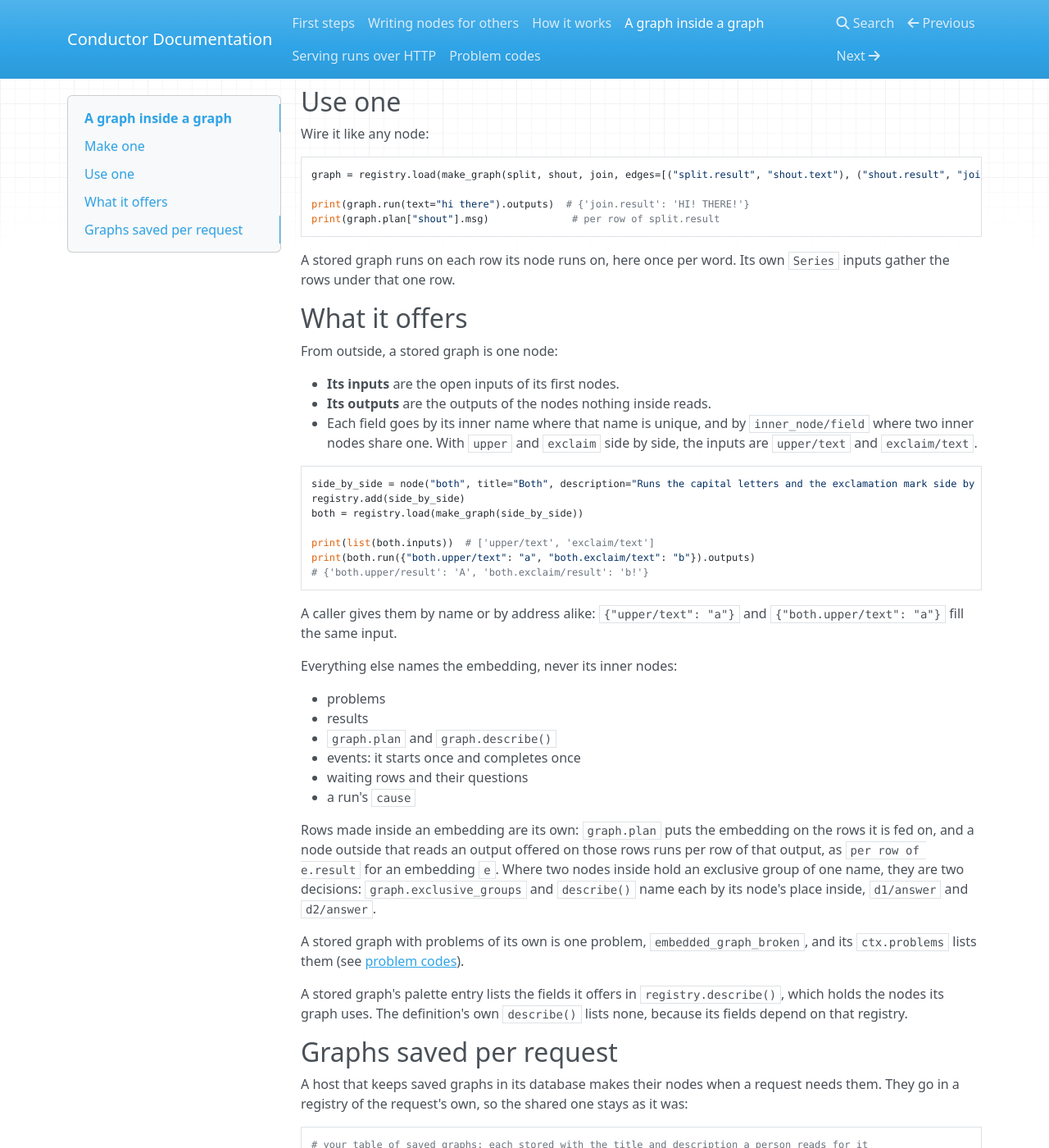
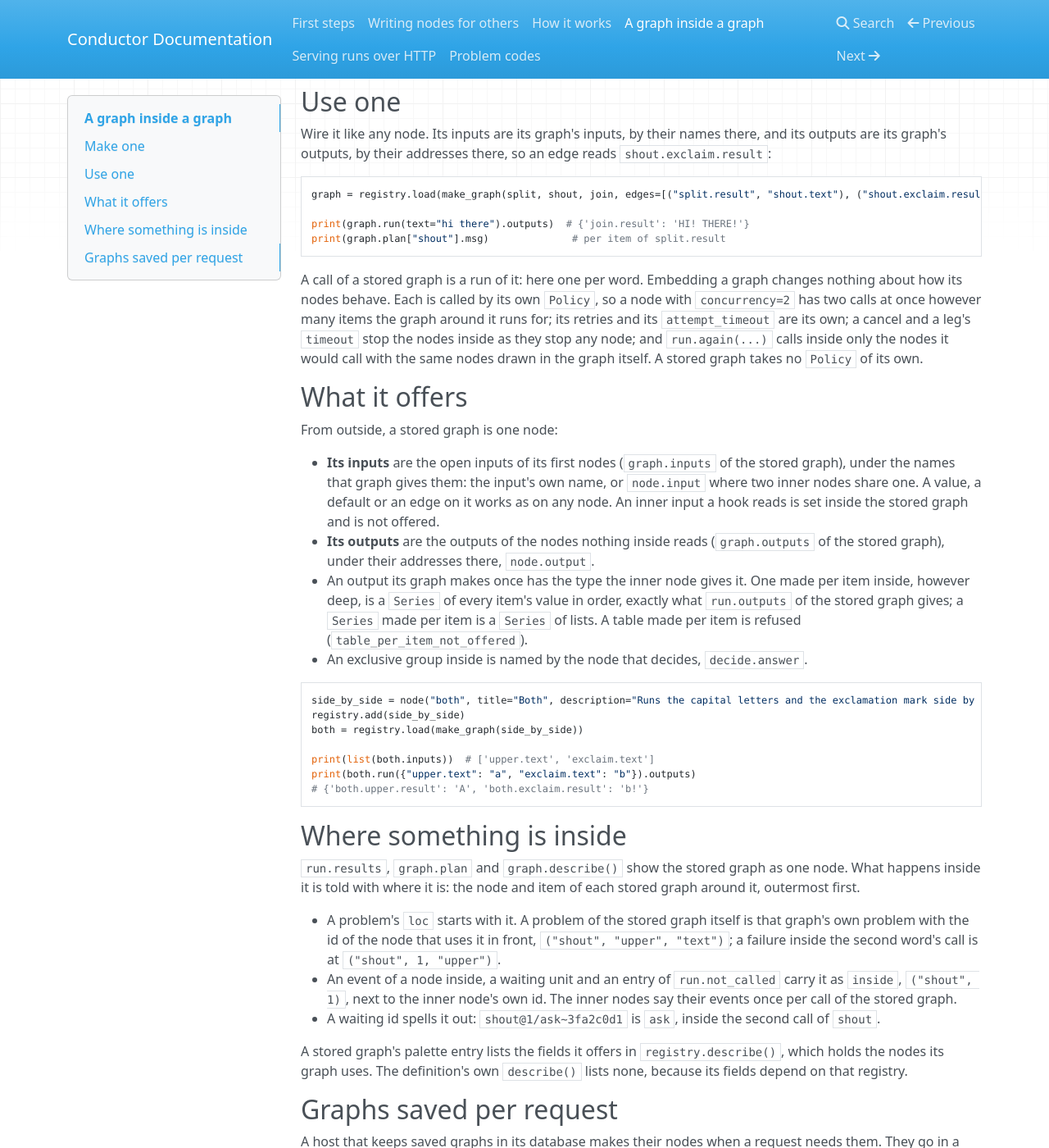
Before and after one commit to syv-ai/conductor, an MkDocs documentation site: the page built from docs/embedded-graphs.md, in a window 1280 px wide and 1400 px high, scrolled down 860 px. Shown: the whole window at 82% size. Built offline with MkDocs 1.6.1, drawn with Linux system fonts in a browser that asks for light colours; nearby versions of some CDN libraries.

Commit message:
docs: an embedded graph as a nested run: what it offers, how its nodes behave, and where something inside is, on the embedded-graphs page, in the reference, the design notes and the changelog

````diff
--- a/docs/embedded-graphs.md
+++ b/docs/embedded-graphs.md
@@ -43,56 +43,57 @@ version 1 keeps running version 1 until [`registry.upgrade`](writing-nodes.md#a-
 
 ## Use one
 
-Wire it like any node:
+Wire it like any node. Its inputs are its graph's inputs, by their names there, and its outputs are its graph's
+outputs, by their addresses there, so an edge reads `shout.exclaim.result`:
 
 ```python
-graph = registry.load(make_graph(split, shout, join, edges=[("split.result", "shout.text"), ("shout.result", "join.texts")]))
+graph = registry.load(make_graph(split, shout, join, edges=[("split.result", "shout.text"), ("shout.exclaim.result", "join.texts")]))
 
 print(graph.run(text="hi there").outputs)  # {'join.result': 'HI! THERE!'}
-print(graph.plan["shout"].msg)              # per row of split.result
+print(graph.plan["shout"].msg)              # per item of split.result
 ```
 
-A stored graph runs on each row its node runs on, here once per word. Its own `Series` inputs gather the rows under
-that one row.
+A call of a stored graph is a run of it: here one per word. Embedding a graph changes nothing about how its nodes
+behave. Each is called by its own `Policy`, so a node with `concurrency=2` has two calls at once however many items
+the graph around it runs for; its retries and its `attempt_timeout` are its own; a cancel and a leg's `timeout` stop
+the nodes inside as they stop any node; and `run.again(...)` calls inside only the nodes it would call with the same
+nodes drawn in the graph itself. A stored graph takes no `Policy` of its own.
 
 ## What it offers
 
 From outside, a stored graph is one node:
 
-- **Its inputs** are the open inputs of its first nodes.
-- **Its outputs** are the outputs of the nodes nothing inside reads.
-- Each field goes by its inner name where that name is unique, and by `inner_node/field` where two inner nodes share
-  one. With `upper` and `exclaim` side by side, the inputs are `upper/text` and `exclaim/text`.
+- **Its inputs** are the open inputs of its first nodes (`graph.inputs` of the stored graph), under the names that
+  graph gives them: the input's own name, or `node.input` where two inner nodes share one. A value, a default or an
+  edge on it works as on any node. An inner input a hook reads is set inside the stored graph and is not offered.
+- **Its outputs** are the outputs of the nodes nothing inside reads (`graph.outputs` of the stored graph), under their
+  addresses there, `node.output`.
+- An output its graph makes once has the type the inner node gives it. One made per item inside, however deep, is a
+  `Series` of every item's value in order, exactly what `run.outputs` of the stored graph gives; a `Series` made per
+  item is a `Series` of lists. A table made per item is refused (`table_per_item_not_offered`).
+- An exclusive group inside is named by the node that decides, `decide.answer`.
 
 ```python
 side_by_side = node("both", title="Both", description="Runs the capital letters and the exclamation mark side by side.")(make_graph(upper, exclaim, edges=[]))
 registry.add(side_by_side)
 both = registry.load(make_graph(side_by_side))
 
-print(list(both.inputs))  # ['upper/text', 'exclaim/text']
-print(both.run({"both.upper/text": "a", "both.exclaim/text": "b"}).outputs)
-# {'both.upper/result': 'A', 'both.exclaim/result': 'b!'}
+print(list(both.inputs))  # ['upper.text', 'exclaim.text']
+print(both.run({"upper.text": "a", "exclaim.text": "b"}).outputs)
+# {'both.upper.result': 'A', 'both.exclaim.result': 'b!'}
 ```
 
-A caller gives them by name or by address alike: `{"upper/text": "a"}` and `{"both.upper/text": "a"}` fill the same input.
+## Where something is inside
 
-Everything else names the embedding, never its inner nodes:
+`run.results`, `graph.plan` and `graph.describe()` show the stored graph as one node. What happens inside it is told
+with where it is: the node and item of each stored graph around it, outermost first.
 
-- problems
-- results
-- `graph.plan` and `graph.describe()`
-- events: it starts once and completes once
-- waiting rows and their questions
-- a run's `cause`
-
-Rows made inside an embedding are its own: `graph.plan` puts the embedding on the rows it is fed on, and a node outside
-that reads an output offered on those rows runs per row of that output, as `per row of e.result` for an embedding
-`e`. Where two nodes inside
-hold an exclusive group of one name, they are two decisions: `graph.exclusive_groups` and `describe()` name each by
-its node's place inside, `d1/answer` and `d2/answer`.
-
-A stored graph with problems of its own is one problem, `embedded_graph_broken`, and its `ctx.problems` lists them
-(see [problem codes](problems.md#embedded_graph_broken)).
+- A problem's `loc` starts with it. A problem of the stored graph itself is that graph's own problem with the id of
+  the node that uses it in front, `("shout", "upper", "text")`; a failure inside the second word's call is at
+  `("shout", 1, "upper")`.
+- An event of a node inside, a waiting unit and an entry of `run.not_called` carry it as `inside`, `("shout", 1)`, next
+  to the inner node's own id. The inner nodes say their events once per call of the stored graph.
+- A waiting id spells it out: `shout@1/ask~3fa2c0d1` is `ask`, inside the second call of `shout`.
 
 A stored graph's palette entry lists the fields it offers in `registry.describe()`, which holds the nodes its
 graph uses. The definition's own `describe()` lists none, because its fields depend on that registry.
````
Also changed, not shown: CHANGELOG.md (+9 -5 lines), docs/design.md (+1 -1 lines), 1 other file.
